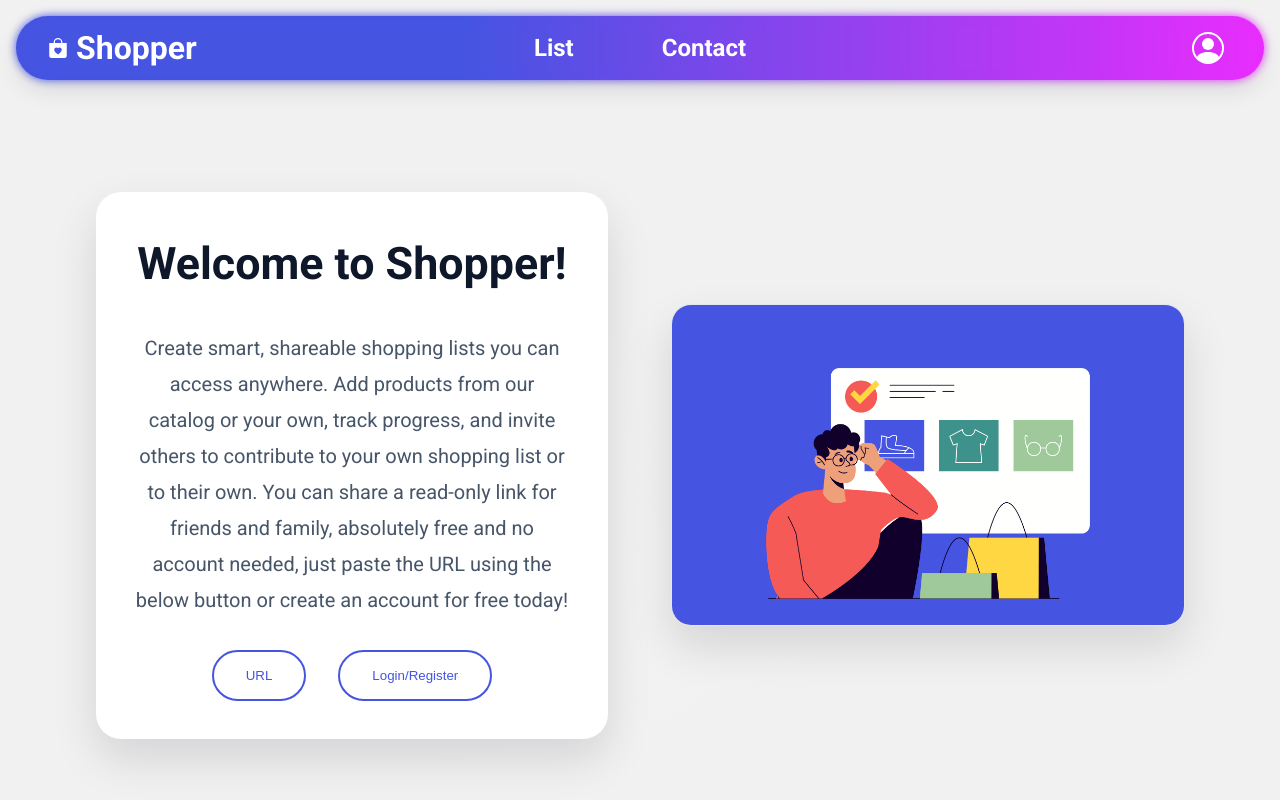
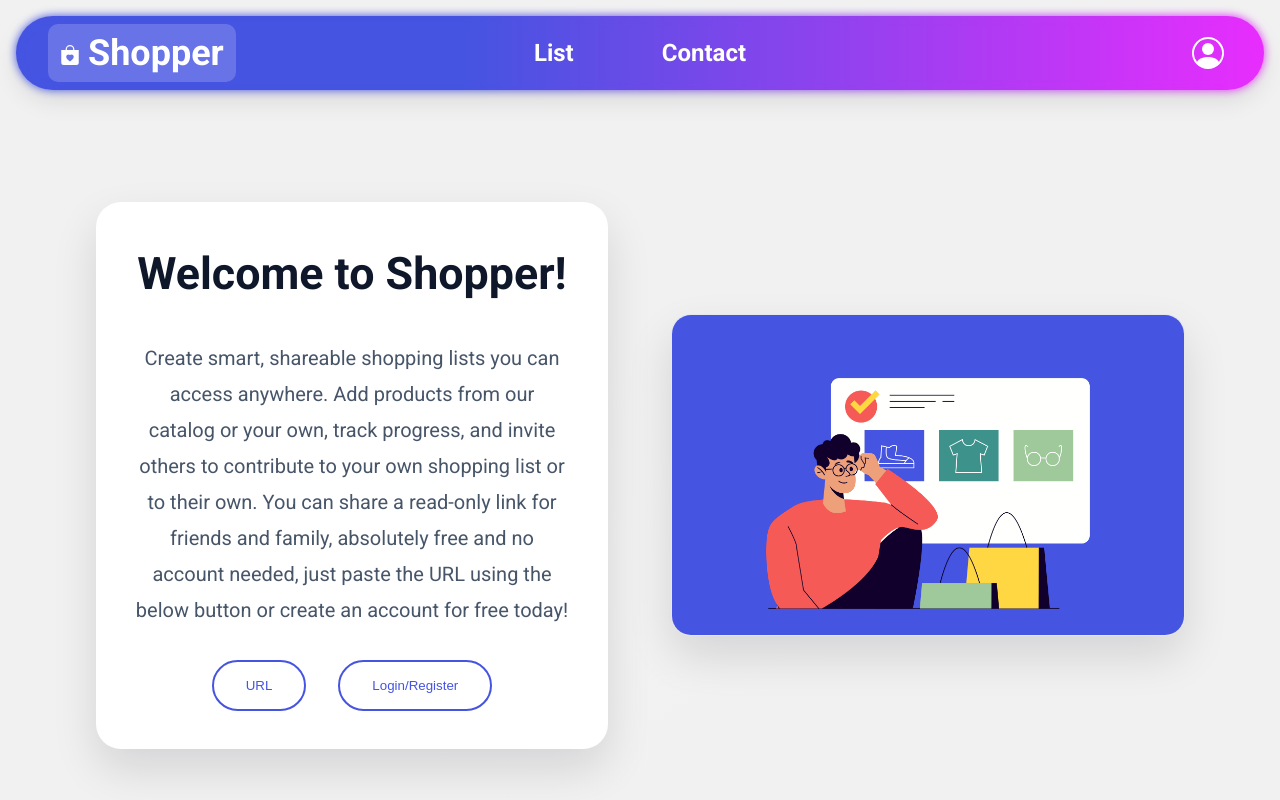
Before and after one commit to stefearares/shopper, a React (Vite) app: page / in a window 1280 px wide. Shown: the top 800 px of the page. Built offline with nearby package versions, Linux system fonts and the light colour scheme.

Commit message:
Created sample routes, page not found.

```diff
--- a/package.json
+++ b/package.json
@@ -11,7 +11,8 @@
   },
   "dependencies": {
     "react": "^19.0.0",
-    "react-dom": "^19.0.0"
+    "react-dom": "^19.0.0",
+    "react-router": "^7.13.1"
   },
   "devDependencies": {
     "@eslint/js": "^9.21.0",
--- a/src/App/App.jsx
+++ b/src/App/App.jsx
@@ -1,16 +1,16 @@
 import React from "react";
-//import style from "./App.module.css";
-import Landing from "../Components/Pages/Landing/Landing";
+import { Outlet } from "react-router";
 import Navbar from "../Components/Navbar/Navbar";
 import Footer from "../Components/Footer/Footer";
-function App() {
+
+export default function App() {
   return (
     <>
       <Navbar />
-      <Landing />
+      <main role="main">
+        <Outlet />
+      </main>
       <Footer />
     </>
   );
 }
-
-export default App;
--- a/src/Components/Footer/Footer.module.css
+++ b/src/Components/Footer/Footer.module.css
@@ -10,7 +10,7 @@
     color: var(--surface-solid);
     box-shadow: var(--shadow-md);
 
-    margin: 1rem;
+    margin: auto 1rem 0 1rem;
 }
 
 .footerContent span {
--- a/src/Components/Navbar/Navbar.jsx
+++ b/src/Components/Navbar/Navbar.jsx
@@ -1,10 +1,12 @@
 import React from "react";
 import style from "./Navbar.module.css";
-
+import Settings from "../Settings/Settings";
+import { NavLink } from "react-router";
 export default function Navbar() {
   return (
     <nav className={style.navbarWrapper}>
       <div className={style.leftSide} aria-label="Go to Shopper home">
+        <NavLink to="/" end aria-label="Home" className={style.link}>
           <svg
             xmlns="http://www.w3.org/2000/svg"
             fill="currentColor"
@@ -14,26 +16,19 @@ export default function Navbar() {
             <path d="M11.5 4v-.5a3.5 3.5 0 1 0-7 0V4H1v10a2 2 0 0 0 2 2h10a2 2 0 0 0 2-2V4zM8 1a2.5 2.5 0 0 1 2.5 2.5V4h-5v-.5A2.5 2.5 0 0 1 8 1m0 6.993c1.664-1.711 5.825 1.283 0 5.132-5.825-3.85-1.664-6.843 0-5.132" />
           </svg>
           <h2 className={style.navbarTitle}>Shopper</h2>
+        </NavLink>
       </div>
-
       <div className={style.centerSide}>
-        <h2 className={style.navbarList}>List</h2>
-        <h2 className={style.navbarContact}>Contact</h2>
+        <NavLink to="/list" aria-label="List" className={style.link}>
+          List
+        </NavLink>
+        <NavLink to="/contact" aria-label="Contact" className={style.link}>
+          Contact
+        </NavLink>
       </div>
 
       <div className={style.rightSide} aria-label="Account settings.">
-        <svg
-          xmlns="http://www.w3.org/2000/svg"
-          fill="currentColor"
-          className={style.navbarPerson}
-          viewBox="0 0 16 16"
-        >
-          <path d="M11 6a3 3 0 1 1-6 0 3 3 0 0 1 6 0" />
-          <path
-            fillRule="evenodd"
-            d="M0 8a8 8 0 1 1 16 0A8 8 0 0 1 0 8m8-7a7 7 0 0 0-5.468 11.37C3.242 11.226 4.805 10 8 10s4.757 1.225 5.468 2.37A7 7 0 0 0 8 1"
-          />
-        </svg>
+        <Settings />
       </div>
     </nav>
   );
--- a/src/Components/Navbar/Navbar.module.css
+++ b/src/Components/Navbar/Navbar.module.css
@@ -4,7 +4,6 @@
     display: flex;
     align-items: center;
     justify-content: space-between;
-    gap: 1rem;
     background: var(--navbar-gradient);
     color: var(--surface-solid);
     box-shadow: var(--shadow-md);
@@ -37,7 +36,7 @@
 
 .leftSide {
     justify-content: flex-start;
-    gap: 0.5rem;
+
 }
 
 .centerSide {
@@ -52,17 +51,18 @@
 .navbarLogo {
     width: 1.25rem;
     height: 1.25rem;
+
 }
 
 .navbarTitle {
-    font-size: 2rem;
-    font-weight: 700;
-    margin: 0;
+    display: inline;
+    margin: 0 0 0 0.5rem;
 }
 
-.navbarList,
-.navbarContact {
-    margin: 0;
+.link {
+
+    color: inherit;
+    text-decoration: none;
     font-size: 1.5rem;
     font-weight: 700;
     padding: 0.5rem 0.75rem;
@@ -71,24 +71,14 @@
     transition: background 150ms ease, transform 150ms ease;
 }
 
-.navbarList:hover,
-.navbarContact:hover {
+
+.link:hover {
     background: var(--hover-item);
 }
 
-.navbarPerson {
-    width: 2rem;
-    height: 2rem;
-    cursor: pointer;
-    padding: 0.5rem;
-    border-radius: 10px;
-    transition: background 150ms ease, transform 150ms ease;
-}
-
-.navbarPerson:hover {
+.link[aria-current="page"] {
     background: var(--hover-item);
 }
-
 
 @media (max-width: 1025px) {
 
--- /dev/null
+++ b/src/Components/Pages/PageNotFound/PageNotFound.jsx
@@ -0,0 +1,19 @@
+import React from "react";
+
+import style from "./PageNotFound.module.css";
+
+export default function PageNotFound() {
+  return (
+    <section className={style.wrapper} aria-labelledby="p-title">
+      <div className={style.card}>
+        <div className={style.code} aria-hidden="true">
+          404
+        </div>
+
+        <h1 id="p-title" className={style.title}>
+          Sorry, the page you are trying to access doesnt exist.
+        </h1>
+      </div>
+    </section>
+  );
+}
--- /dev/null
+++ b/src/Components/Pages/PageNotFound/PageNotFound.module.css
@@ -0,0 +1,35 @@
+.wrapper {
+    display: grid;
+    place-items: center;
+    padding: 3rem;
+    min-height: 50vh;
+    width: auto;
+}
+
+.card {
+    width: auto;
+    margin: 0 auto;
+    background: var(--surface);
+    backdrop-filter: blur(12px);
+    border: 1px solid var(--border);
+    border-radius: 24px;
+    box-shadow: var(--shadow-lg);
+    padding: 3rem;
+    text-align: center;
+}
+
+.code {
+    width: auto;
+    font-size: clamp(4rem, 10vw, 15rem);
+    font-weight: 800;
+    line-height: 1;
+    margin: 0;
+    color: var(--brand-color);
+}
+
+.title {
+    margin: 0 0 0.5rem 0;
+    color: var(--text);
+    font-size: 1.5rem;
+    font-weight: 800;
+}
--- a/src/Components/Settings/Settings.jsx
+++ b/src/Components/Settings/Settings.jsx
@@ -3,7 +3,7 @@ import style from "./Settings.module.css";
 
 export default function Settings() {
   return (
-    <div>
+    <>
       <svg
         xmlns="http://www.w3.org/2000/svg"
         fill="currentColor"
@@ -16,6 +16,6 @@ export default function Settings() {
           d="M0 8a8 8 0 1 1 16 0A8 8 0 0 1 0 8m8-7a7 7 0 0 0-5.468 11.37C3.242 11.226 4.805 10 8 10s4.757 1.225 5.468 2.37A7 7 0 0 0 8 1"
         />
       </svg>
-    </div>
+    </>
   );
 }
--- a/src/Components/Settings/Settings.module.css
+++ b/src/Components/Settings/Settings.module.css
@@ -0,0 +1,12 @@
+.Settings {
+    width: 2rem;
+    height: 2rem;
+    cursor: pointer;
+    padding: 0.5rem;
+    border-radius: 10px;
+    transition: background 150ms ease, transform 150ms ease;
+}
+
+.Settings:hover {
+    background: var(--hover-item);
+}
--- a/src/main.jsx
+++ b/src/main.jsx
@@ -1,10 +1,24 @@
 import { StrictMode } from "react";
 import { createRoot } from "react-dom/client";
+import { createBrowserRouter, RouterProvider } from "react-router";
+import App from "./App/App";
+import Landing from "./Components/Pages/Landing/Landing";
+import PageNotFound from "./Components/Pages/PageNotFound/PageNotFound";
 import "./index.css";
-import App from "./App/App";
+
+const router = createBrowserRouter([
+  {
+    path: "/",
+    element: <App />,
+    children: [
+      { index: true, element: <Landing /> },
+      { path: "*", element: <PageNotFound /> },
+    ],
+  },
+]);
 
 createRoot(document.getElementById("root")).render(
   <StrictMode>
-    <App />
+    <RouterProvider router={router} />
   </StrictMode>,
 );
--- a/src/styles/reset.css
+++ b/src/styles/reset.css
@@ -1,16 +1,20 @@
 #root {
-    min-height: 100vh;
+    display: flex;
+    flex-direction: column;
 }
 
 html,
+body,
+#root {
+    height: 100%;
+}
+
+
+html,
 body {
-    height: 100%;
     margin: 0;
 }
 
-body {
-    min-height: 100vh;
-}
 
 html {
     font-family: var(--font-sans);
```
Also changed, not shown: 1 other file (tests, documents, lock files or other folders). Lines whose indentation alone changed are shown as unchanged.
